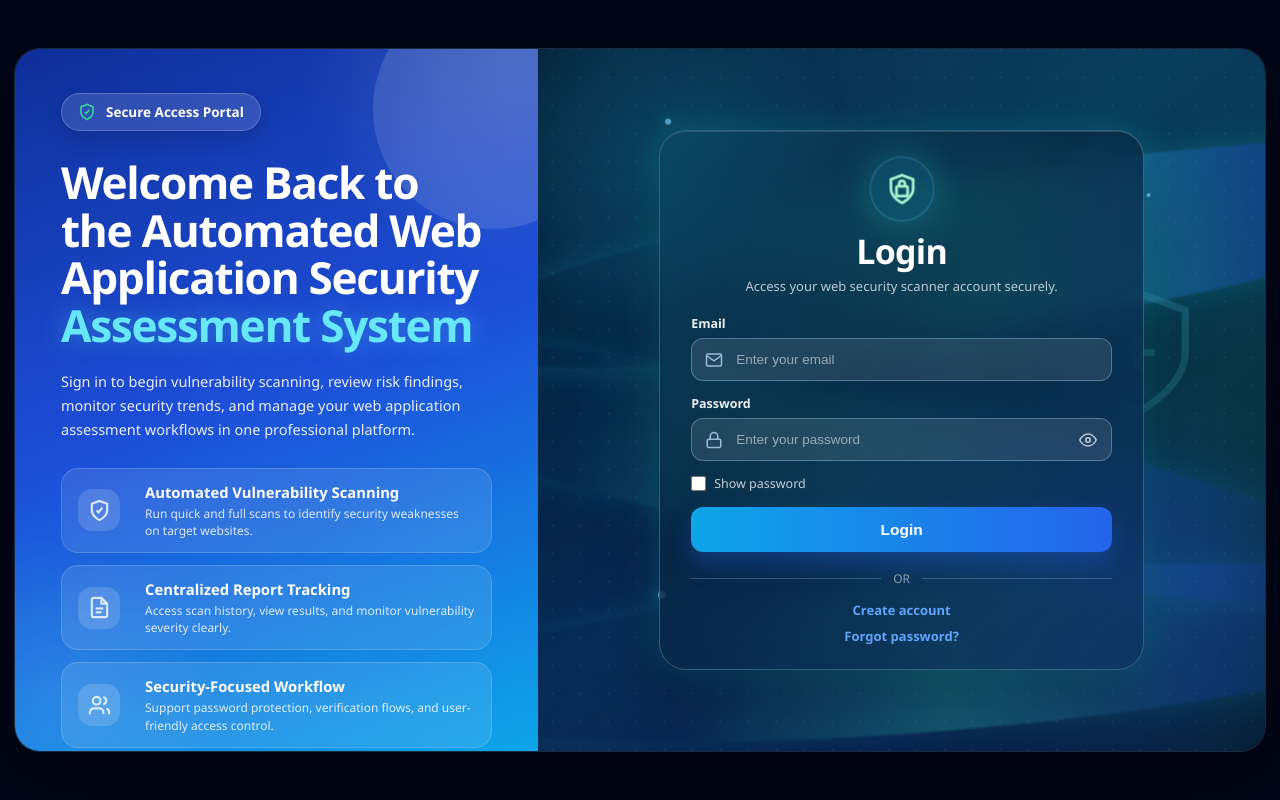
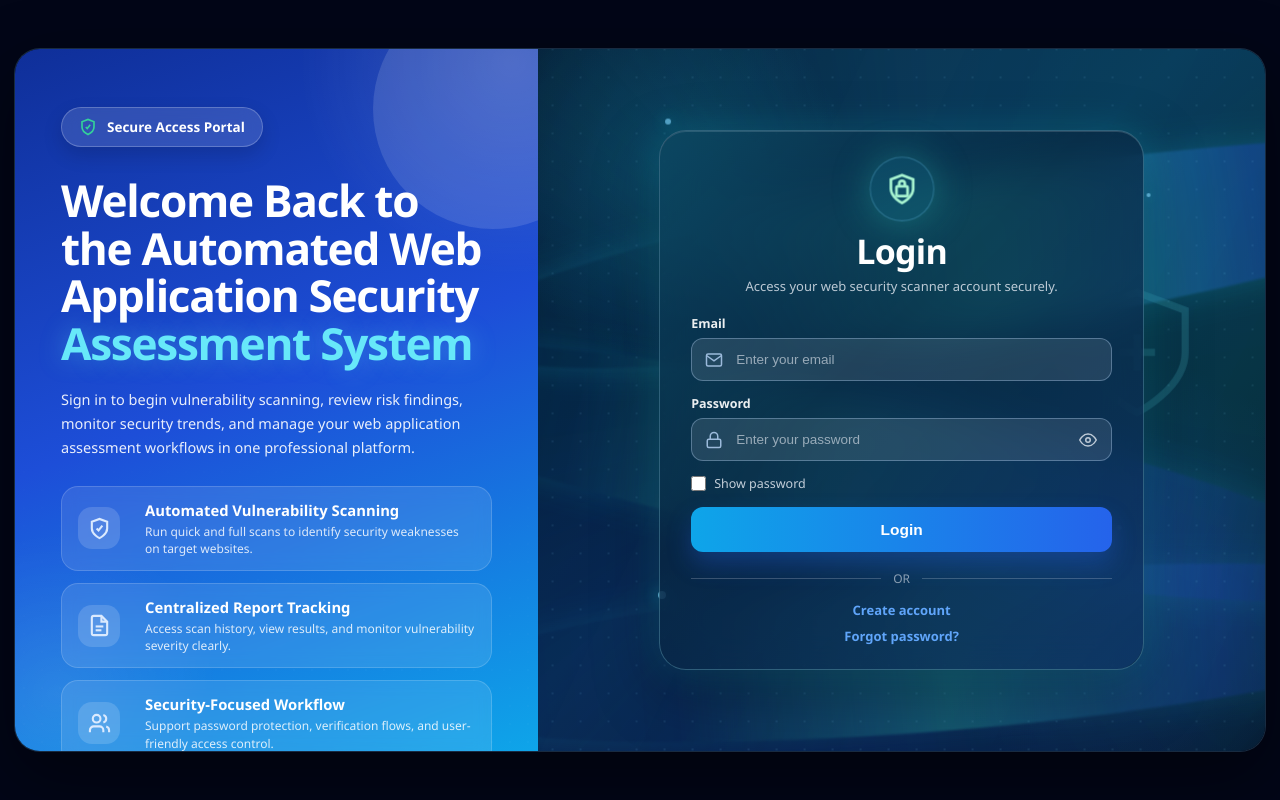
Before and after one commit to deenesh16/fyp-security-system, a Flask app: page /login in a window 1280 px wide. Run offline with Flask 3, Linux system fonts and the light colour scheme; some libraries are stand-ins or nearby versions.

Commit message:
Move login badge lower

```diff
--- a/templates/login.html
+++ b/templates/login.html
@@ -29,7 +29,7 @@
             display: flex;
             align-items: center;
             justify-content: center;
-            padding: 28px 14px;
+            padding: 30px 14px;
             overflow-x: hidden;
         }
 
@@ -37,8 +37,8 @@
             width: 100%;
             max-width: 1420px;
             height: 88vh;
-            min-height: 680px;
-            max-height: 830px;
+            min-height: 700px;
+            max-height: 850px;
             display: grid;
             grid-template-columns: 0.72fr 1fr;
             border-radius: 26px;
@@ -50,7 +50,7 @@
 
         .left-panel {
             position: relative;
-            padding: 34px 46px 38px;
+            padding: 58px 46px 38px;
             color: white;
             background:
                 radial-gradient(circle at 95% 2%, rgba(255,255,255,0.14), transparent 25%),
@@ -87,7 +87,6 @@
             display: flex;
             flex-direction: column;
             justify-content: flex-start;
-            padding-top: 10px;
         }
 
         .badge {
@@ -95,12 +94,12 @@
             display: inline-flex;
             align-items: center;
             gap: 10px;
-            padding: 9px 16px;
+            padding: 10px 17px;
             border-radius: 999px;
             background: rgba(255,255,255,0.13);
             border: 1px solid rgba(255,255,255,0.22);
             box-shadow: 0 8px 20px rgba(0,0,0,0.14);
-            margin-bottom: 28px;
+            margin-bottom: 30px;
             backdrop-filter: blur(10px);
             font-weight: 700;
             font-size: 13.5px;
```
